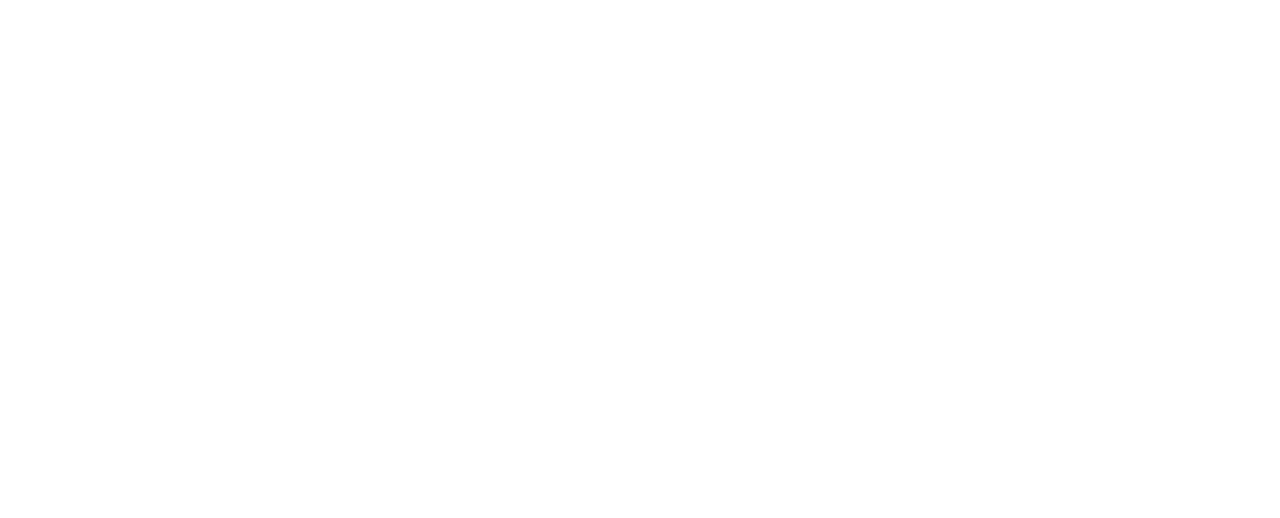
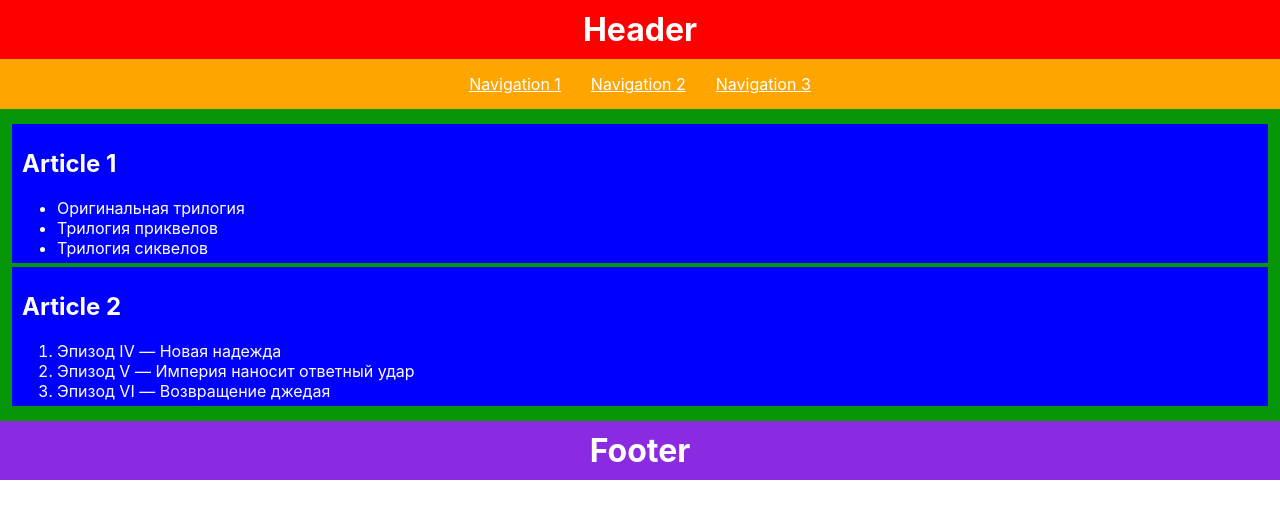
Before and after one commit to js-tasks-ru/htmlcss-20231027_daniilk, a website: page 02-dz0/01-semantic-mockup/solution.html in a window 1280 px wide. Drawn offline with Linux system fonts and the light colour scheme.

Commit message:
add-blocks

```diff
--- a/02-dz0/01-semantic-mockup/solution.html
+++ b/02-dz0/01-semantic-mockup/solution.html
@@ -1,4 +1,33 @@
 <!DOCTYPE html>
+<link rel="stylesheet" href="style.css">
 <html lang="ru">
-    <!-- Ваше решение -->
+    <header class="header">
+        <h1 class="header__title title">Header</h1>
+        <nav class="navigation">
+          <a href="#" class="nav__navigation"> Navigation 1</a>
+          <a href="#" class="nav__navigation"> Navigation 2 </a>
+          <a href="#" class="nav__navigation"> Navigation 3 </a>
+        </nav>
+    </header>
+    <main class="main">
+        <article class="main__article first ">
+          <h2 class="main__article-title"> Article 1 </h2>
+          <ul class="main__article-ul">
+            <li>Оригинальная трилогия</li>
+            <li>Трилогия приквелов</li>
+            <li>Трилогия сиквелов</li>
+          </ul>
+        </article>
+        <article class="main__article">
+          <h2 class="main__article-title"> Article 2 </h2>
+          <ol class="main__article-ul">
+            <li>Эпизод IV — Новая надежда </li>
+            <li>Эпизод V — Империя наносит ответный удар</li>
+            <li>Эпизод VI — Возвращение джедая</li>
+          </ol>
+        </article>
+    </main>
+    <footer class="footer">
+       <h1 class="footer__title title"> Footer </h1>
+    </footer>
 </html>
--- /dev/null
+++ b/02-dz0/01-semantic-mockup/style.css
@@ -0,0 +1,65 @@
+
+*{
+    font-family: "Inter", sans-serif;
+    margin: 0;
+    box-sizing: border-box;
+    /* color: aliceblue; */
+}
+
+.header {
+background-color: red;
+color: white;
+
+
+}
+.title{
+    text-align: center;
+    padding: 10px;
+    margin: auto;
+}
+.navigation {
+    background-color: orange;
+    color: white;
+    display: flex;
+    justify-content: center;
+}
+
+.nav__navigation {
+    color: white;
+    margin: 10px;
+    padding: 5px;
+}
+
+.nav__navigation:hover  {
+    background-color: rgb(1, 245, 62);
+    transition: 0.5s;
+    border-radius: 5px;
+}
+
+.main {
+    background-color: rgb(7, 150, 7);
+    color: white;
+    padding: 5px;
+}
+
+.main__article{
+    background-color: blue;
+    padding: 5px;
+}
+
+.main__article:first-child{
+    margin: 10px 7px 4px 7px;
+}
+.main__article:last-child{
+    margin: 0px 7px 10px 7px;
+}
+
+.main__article-title {
+    margin: 20px 5px;
+}
+
+.footer {
+    background-color: blueviolet;
+
+    color: white;
+}
```
